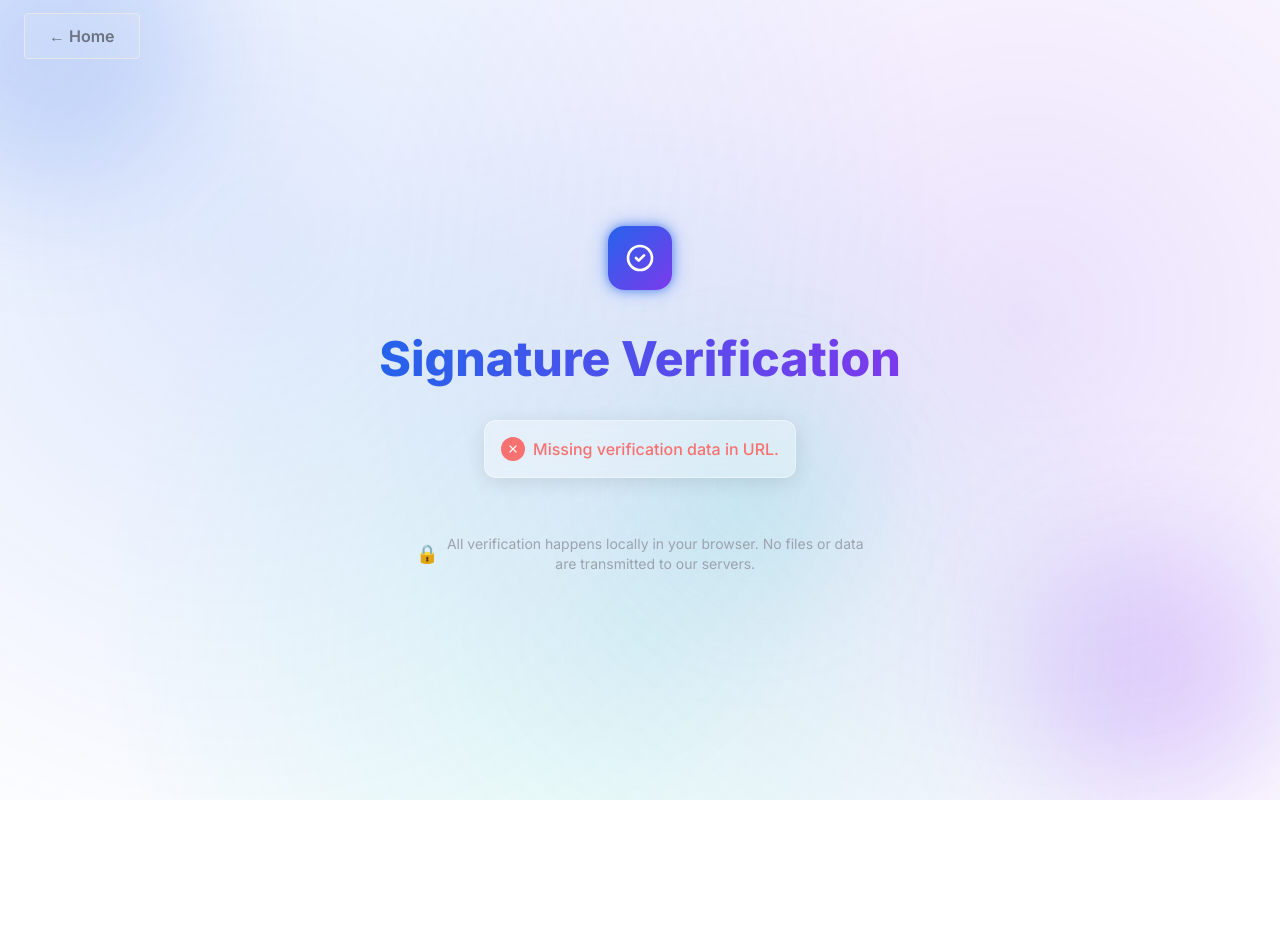
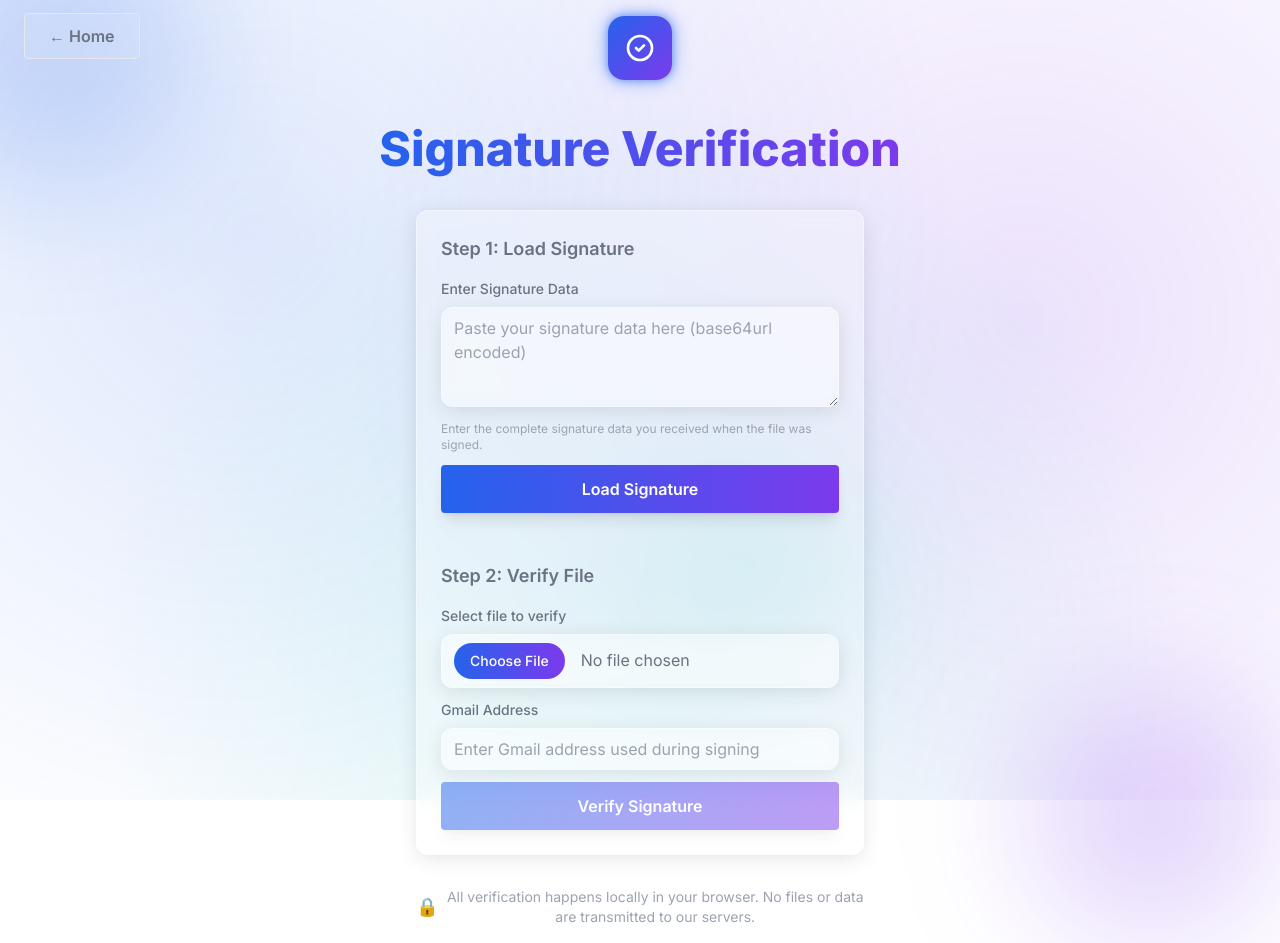
Before and after one commit to seansoreilly/content-proof, a Next.js app: page /verify in a window 1280 px wide. Before the commit the page ends 800 px from the top, so only its background shows below. Built offline with nearby package versions, Linux system fonts and the light colour scheme; no server answers.

Commit message:
integrate into the one verify page

```diff
--- a/src/app/verify/page.tsx
+++ b/src/app/verify/page.tsx
@@ -52,32 +52,28 @@ function VerifyPageContent() {
   const [sigData, setSigData] = useState<SignatureData | null>(null);
   const [file, setFile] = useState<File | null>(null);
   const [email, setEmail] = useState<string>("");
+  const [manualSignature, setManualSignature] = useState<string>("");
   const [status, setStatus] = useState<
     "idle" | "verifying" | "success" | "failure" | "error"
   >("idle");
   const [message, setMessage] = useState<string | null>(null);
   const [verificationTime, setVerificationTime] = useState<Date | null>(null);
 
-  // Decode data on first render
+  // Decode data on first render if URL parameter is provided
   useEffect(() => {
-    if (!encodedData) {
-      setStatus("error");
-      setMessage("Missing verification data in URL.");
-      return;
-    }
-
+    if (encodedData) {
       const decoded = decodeSignatureData(encodedData);
-    if (!decoded) {
-      setStatus("error");
-      setMessage("Invalid verification data.");
-      return;
-    }
+      if (decoded) {
         setSigData(decoded);
-
         // Cache public key for offline use
         try {
           localStorage.setItem("cached_ed25519_pub", decoded.publicKey);
         } catch {}
+      } else {
+        setStatus("error");
+        setMessage("Invalid verification data in URL.");
+      }
+    }
   }, [encodedData]);
 
   // Fallback to cached public key (offline)
@@ -106,8 +102,50 @@ function VerifyPageContent() {
     }
   };
 
+  const handleManualSignatureSubmit = useCallback(() => {
+    if (!manualSignature.trim()) {
+      setStatus("error");
+      setMessage("Please enter a signature.");
+      return;
+    }
+
+    try {
+      // Try to decode the manual signature as if it's base64url encoded data
+      const decoded = decodeSignatureData(manualSignature.trim());
+      if (decoded) {
+        setSigData(decoded);
+        setStatus("idle");
+        setMessage(null);
+
+        // Cache public key for offline use
+        try {
+          localStorage.setItem("cached_ed25519_pub", decoded.publicKey);
+        } catch {}
+      } else {
+        setStatus("error");
+        setMessage(
+          "Invalid signature format. Please check your signature data."
+        );
+      }
+    } catch {
+      setStatus("error");
+      setMessage("Invalid signature format. Please check your signature data.");
+    }
+  }, [manualSignature]);
+
+  const clearSignature = useCallback(() => {
+    setSigData(null);
+    setManualSignature("");
+    setStatus("idle");
+    setMessage(null);
+  }, []);
+
   const verify = useCallback(async () => {
-    if (!sigData) return;
+    if (!sigData) {
+      setStatus("error");
+      setMessage("Please load a signature first.");
+      return;
+    }
 
     if (!file) {
       setMessage("Please select the original file.");
@@ -211,8 +249,90 @@ function VerifyPageContent() {
         </div>
       )}
 
-      {sigData && (
-        <div className="glass p-6 w-full max-w-md space-y-4">
+      <div className="glass p-6 w-full max-w-md space-y-6">
+        {/* Signature Section */}
+        <div className="space-y-4">
+          <h2 className="text-lg font-semibold text-light-600">
+            Step 1: Load Signature
+          </h2>
+
+          {!sigData ? (
+            <div className="space-y-3">
+              <div className="space-y-2">
+                <label
+                  htmlFor="signatureInput"
+                  className="block text-sm font-medium text-light-600"
+                >
+                  Enter Signature Data
+                </label>
+                <textarea
+                  id="signatureInput"
+                  className="glass w-full px-3 py-2 text-light-600 focus:ring-2 focus:ring-accent-blue/50 focus:border-accent-blue/50 transition-all duration-300 min-h-[100px] resize-y"
+                  placeholder="Paste your signature data here (base64url encoded)"
+                  value={manualSignature}
+                  onChange={(e) => setManualSignature(e.target.value)}
+                />
+                <p className="text-xs text-light-500">
+                  {encodedData
+                    ? "URL signature loaded, or enter a different signature above."
+                    : "Enter the complete signature data you received when the file was signed."}
+                </p>
+              </div>
+
+              <button
+                className="btn-primary w-full flex items-center justify-center gap-2"
+                onClick={handleManualSignatureSubmit}
+                disabled={!manualSignature.trim()}
+              >
+                Load Signature
+              </button>
+            </div>
+          ) : (
+            <div className="space-y-3">
+              <div className="glass p-3 border border-green-400/30 bg-green-400/10">
+                <div className="flex items-center gap-2 mb-2">
+                  <div className="w-5 h-5 rounded-full bg-green-400 flex items-center justify-center">
+                    <svg
+                      className="w-3 h-3 text-white"
+                      fill="currentColor"
+                      viewBox="0 0 20 20"
+                    >
+                      <path
+                        fillRule="evenodd"
+                        d="M16.707 5.293a1 1 0 010 1.414l-8 8a1 1 0 01-1.414 0l-4-4a1 1 0 011.414-1.414L8 12.586l7.293-7.293a1 1 0 011.414 0z"
+                        clipRule="evenodd"
+                      />
+                    </svg>
+                  </div>
+                  <p className="text-green-400 font-medium text-sm">
+                    Signature Loaded
+                  </p>
+                </div>
+                <p className="text-light-500 text-xs">
+                  Timestamp: {new Date(sigData.timestamp).toLocaleString()}
+                </p>
+              </div>
+
+              <button
+                className="btn-secondary w-full text-sm"
+                onClick={clearSignature}
+              >
+                Load Different Signature
+              </button>
+            </div>
+          )}
+        </div>
+
+        {/* Divider */}
+        <div className="border-t border-light-300/20"></div>
+
+        {/* File Verification Section */}
+        <div className="space-y-4">
+          <h2 className="text-lg font-semibold text-light-600">
+            Step 2: Verify File
+          </h2>
+
+          <div className="space-y-3">
             <div className="space-y-2">
               <label
                 htmlFor="fileInput"
@@ -258,7 +378,7 @@ function VerifyPageContent() {
 
             <button
               className="btn-primary w-full disabled:opacity-50 flex items-center justify-center gap-2 relative overflow-hidden"
-            disabled={status === "verifying"}
+              disabled={status === "verifying" || !sigData}
               onClick={verify}
             >
               {status === "verifying" && (
@@ -266,8 +386,19 @@ function VerifyPageContent() {
               )}
               {status === "verifying" ? "Verifying…" : "Verify Signature"}
             </button>
+          </div>
+        </div>
 
-          {status === "success" && message && (
+        {/* Results Section */}
+        {(status === "success" || status === "failure") && message && (
+          <>
+            <div className="border-t border-light-300/20"></div>
+            <div className="space-y-4">
+              <h2 className="text-lg font-semibold text-light-600">
+                Verification Result
+              </h2>
+
+              {status === "success" && (
                 <div className="glass p-4 border border-green-400/30 bg-green-400/10 animate-in fade-in duration-500">
                   <div className="flex items-center gap-2">
                     <div className="w-6 h-6 rounded-full bg-green-400 flex items-center justify-center glow-green">
@@ -306,7 +437,7 @@ function VerifyPageContent() {
                 </div>
               )}
 
-          {status === "failure" && message && (
+              {status === "failure" && (
                 <div className="glass p-4 border border-red-400/30 bg-red-400/10 animate-in fade-in duration-500">
                   <div className="flex items-center gap-2">
                     <div className="w-6 h-6 rounded-full bg-red-400 flex items-center justify-center">
@@ -327,7 +458,9 @@ function VerifyPageContent() {
                 </div>
               )}
             </div>
+          </>
         )}
+      </div>
 
       {/* Security Note */}
       <div className="mt-8 max-w-md text-center">
```
Lines whose indentation alone changed are shown as unchanged.
